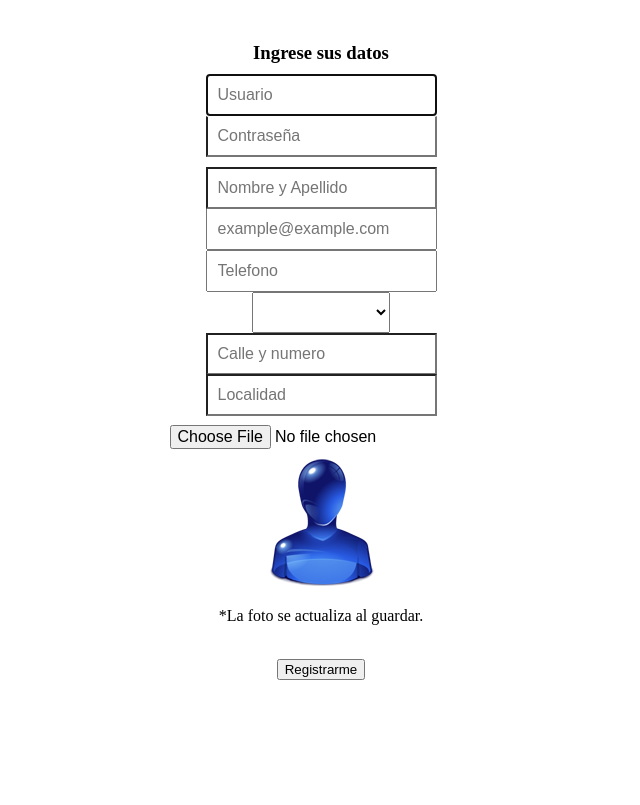
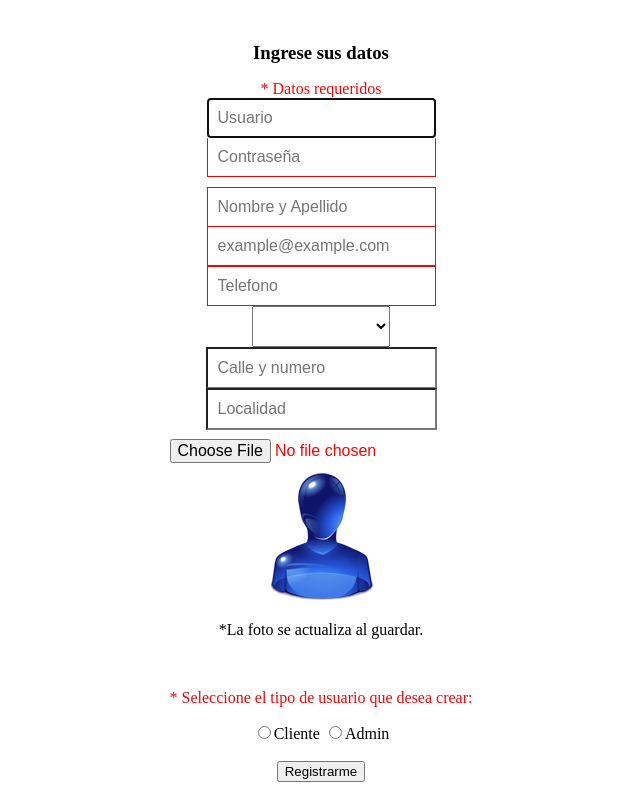
Before and after one commit to jenniferarce/TPLabIV, a PHP site: page /partes/formRegistro.php in a window 1280 px wide. Shown: the whole page, without its empty margins (319-959 px from the left). Before the commit the page ends 680 px from the top, so only its background shows below. Run offline with PHP 8.4, Linux system fonts and the light colour scheme; some libraries are stand-ins or nearby versions.

Commit message:
Agregado de radio buttons para tipo de usuario. Filtro por usuario: ok.

```diff
--- a/js/funcionesABM.js
+++ b/js/funcionesABM.js
@@ -15,6 +15,7 @@ function GuardarCliente()
 				var file = $("#foto")[0].files[0];
 
 				var img = (file != undefined)? file.name: foto[1];
+		var tipo_usuario=$("input[name='tipo_usuario']:checked").val();
 
 		var funcionAjax=$.ajax({
 		url:"nexo.php",
@@ -30,7 +31,8 @@ function GuardarCliente()
 			provincia:provincia,
 			direccion:direccion,
 			localidad:localidad,
-			foto: img
+			foto: img,
+			tipo_usuario:tipo_usuario
 		}
 
 	});
--- a/nexo.php
+++ b/nexo.php
@@ -98,6 +98,7 @@ switch ($queHago) {
     				}
   				}
 
+  			$cliente->tipo_usuario=$_POST['tipo_usuario']; // ver
 
 
 			$cantidad=$cliente->GuardarCliente();
--- a/partes/formRegistro.php
+++ b/partes/formRegistro.php
@@ -12,11 +12,12 @@ if(!isset($_SESSION['registrado'])){  ?>
 
       <form class="form-ingreso" action="partes/guardarRegistro.php" style="background-color:transparent;" method="post" enctype="multipart/form-data"> <!--"validarRegistro();return false;"> -->
           <h3 class="form-ingreso-heading">Ingrese sus datos</h3>
-            <input type="text" id="usuario" name="usuario" class="form-control" placeholder="Usuario" onblur="blurFunction()" title="Ingrese su nombre de usuario" required autofocus><br>
-            <input type="password" id="clave" name="clave" class="form-control" placeholder="Contraseña" title="Ingrese su contraseña" required><br>
-            <input type="text" id="nombre" name="nombre" class="form-control" placeholder="Nombre y Apellido" title="Ingrese su nombre y apellido" required><br>
-            <input type="email" id="email" name="email" class="form-control" title="Ingrese un correo valido" placeholder="example@example.com" required><br>
-            <input type="tel" id="telefono" name="telefono" class="form-control" placeholder="Telefono" title="Ingrese su numero de telefono"><br>
+            <p style="color:red;">* Datos requeridos</span> <br>
+            <input type="text" id="usuario" name="usuario" class="form-control" placeholder="Usuario" onblur="blurFunction()" title="Ingrese su nombre de usuario" style="border:1px solid red" required autofocus><br>
+            <input type="password" id="clave" name="clave" class="form-control" placeholder="Contraseña" title="Ingrese su contraseña" style="border:1px solid red" required><br>
+            <input type="text" id="nombre" name="nombre" class="form-control" placeholder="Nombre y Apellido" title="Ingrese su nombre y apellido" style="border:1px solid red" required><br>
+            <input type="email" id="email" name="email" class="form-control" title="Ingrese un correo valido" placeholder="example@example.com" style="border:1px solid red" required><br>
+            <input type="tel" id="telefono" name="telefono" class="form-control" placeholder="Telefono" title="Ingrese su numero de telefono" style="border:1px solid red" required><br>
               <select id="provincia" name="provincia" class="form-control" title="Seleccione una provincia" optional>
                 <option value=null> </option>
                 <option value="Buenos Aires">Buenos Aires</option>
@@ -31,6 +32,12 @@ if(!isset($_SESSION['registrado'])){  ?>
             <input type="file" name="foto" id="foto" class="form-control" OPTIONAL>
              <img  src="fotos/<?php echo isset($cliente) ? $cliente->GetFoto() : "pordefecto.png" ; ?>" class="fotoform" id="foto"/>
             <p style="  color: black;" > *La foto se actualiza al guardar.</p>
+
+            <!-- AGREGADO:: VERIFICAR! -->
+            <br>
+            <p style="color:red;">* Seleccione el tipo de usuario que desea crear: </p>
+            <input type="radio" name="tipo_usuario" <?php if (isset($tipo_usuario) && $tipo_usuario=="cliente") echo "checked";?> value="cliente">Cliente
+            <input type="radio" name="tipo_usuario" <?php if (isset($tipo_usuario) && $tipo_usuario=="admin") echo "checked";?> value="admin">Admin <br>
 
               <BR>
           <button class="btn btn-lg btn-success btn-block" type="submit"><span class="glyphicon glyphicon-asterisk"></span>Registrarme</button>
--- a/partes/guardarRegistro.php
+++ b/partes/guardarRegistro.php
@@ -24,6 +24,7 @@ require_once("../clases/invitado.php");
 		$foto="fotos/".$_POST['usuario'].".jpg";
 		$cliente->foto=$foto;
 	}
+		$cliente->tipo_usuario=$_POST['tipo_usuario']; //VER
 
 
 	$cliente->GuardarCliente();
--- a/php/validarRegistro.php
+++ b/php/validarRegistro.php
@@ -4,8 +4,8 @@ session_start();
 require_once("../clases/AccesoDatos.php");
 require_once("../clases/cliente.php");
 $usuario=$_POST['usuario'];
+$retorno;
 
-$retorno;
 if(!cliente::validarRegistro($_POST['usuario']))
 {
 	$_SESSION['registrado']=$usuario;
--- a/php/validarUsuario.php
+++ b/php/validarUsuario.php
@@ -20,6 +20,7 @@ if(cliente::validarCliente($usuario,$clave))
 
 	}
 	$_SESSION['registrado']=$usuario;
+
 	$retorno="ingreso";
 }else
 {
```
Also changed, not shown: clases/cliente.php (+21 -1 lines), partes/formInvitado.php (+19 -2 lines), partes/grillaInvitados.php (+19 -7 lines).
